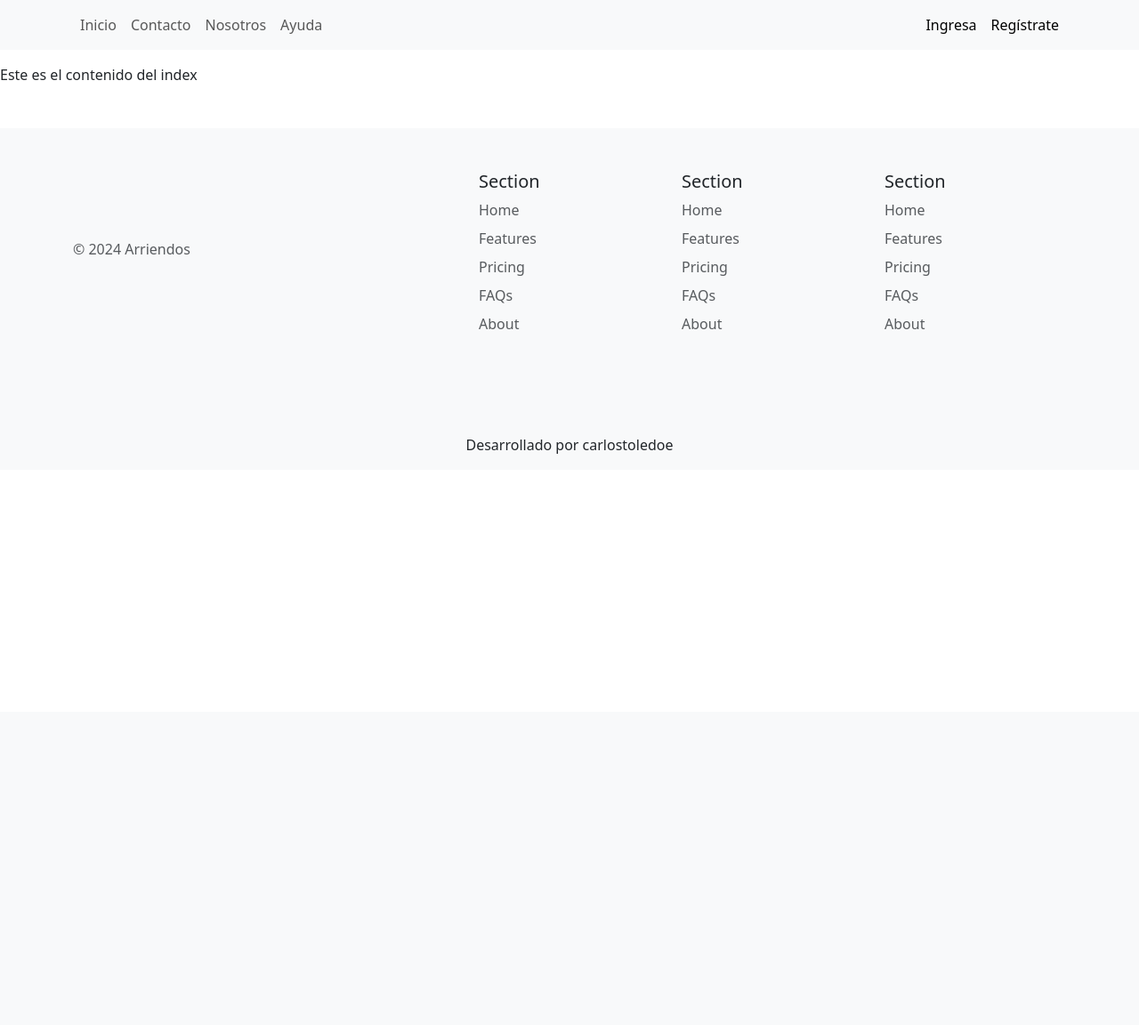
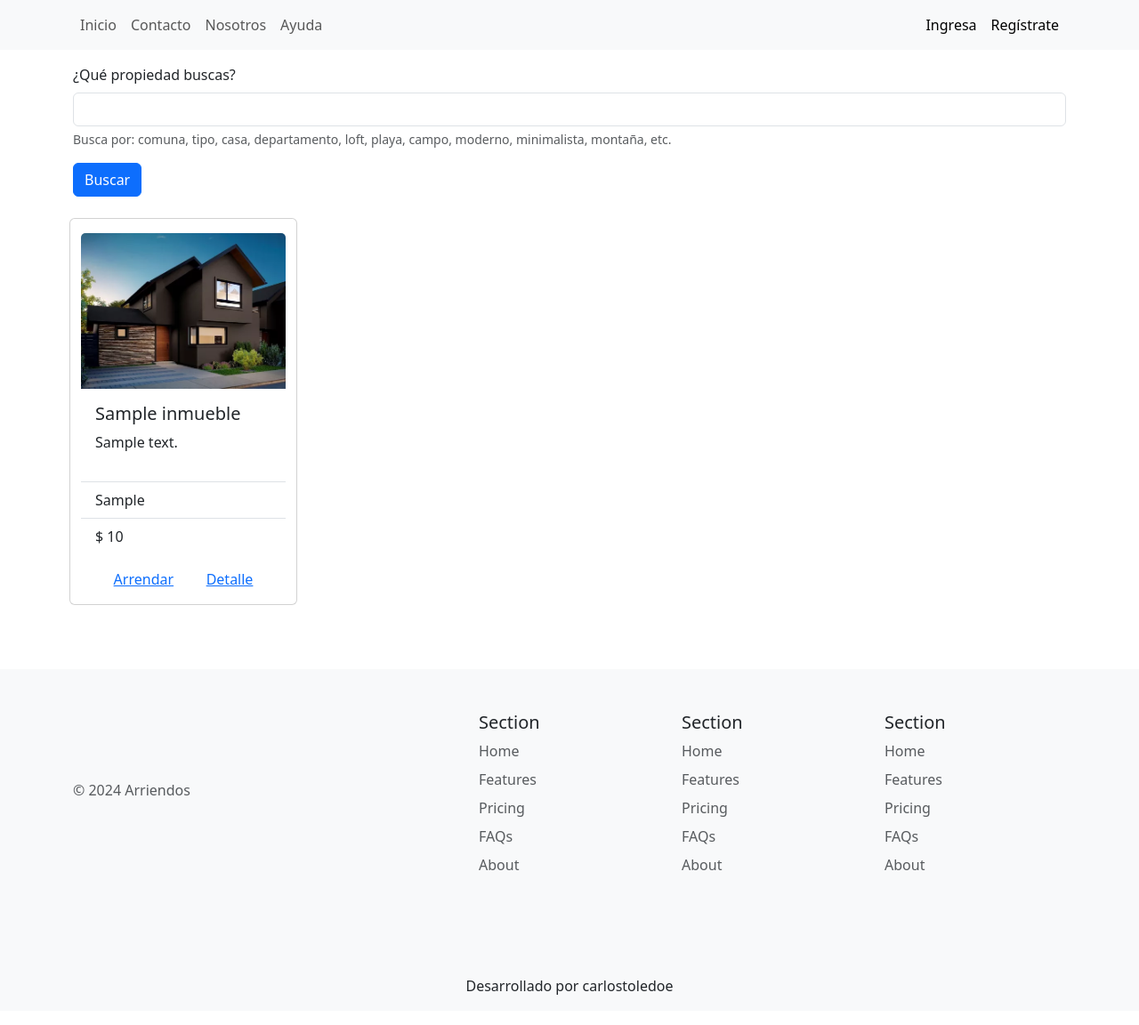
Before and after one commit to gonzaloparod1/arriendos, a Django app: page / in a window 1280 px wide. Shown: the whole page at 89% size. Before the commit the page ends 510 px from the top, so only its background shows below. Run offline with Django 5.2, Linux system fonts and the light colour scheme; tables that the repository leaves empty hold one stand-in row (values such as "Sample post").

Commit message:
[ADD] Added function and form to search by nombre, descripcion, and comuna, and display the results in index.html

```diff
--- /dev/null
+++ b/data/sinonimos.py
@@ -0,0 +1,11 @@
+sinomimos = {
+  'depto': 'departamento',
+  'dpto': 'departamento',
+  'house': 'casa',
+  'piso': 'departamento',
+  'vivienda': 'casa',
+  'etc.': '',
+  'etc': '',
+  'valpo': 'valparaíso',
+  'stgo': 'santiago'
+}
--- a/main/services.py
+++ b/main/services.py
@@ -5,6 +5,7 @@ from django.db import connection
 from django.db.models import Q
 from django.contrib import messages
 from django.core.exceptions import ValidationError
+from data.sinonimos import sinomimos
 
 def crear_inmueble(nombre:str, descripcion:str, m2_construidos:int, m2_totales:int, num_estacionamientos:int, num_habitaciones:int, num_baños:int, direccion:str, precio_mensual_arriendo:int, tipo_de_inmueble:str, comuna_cod:str, rut_propietario:str):
     comuna = Comuna.objects.get(cod=comuna_cod)
@@ -171,3 +172,10 @@ def obtener_propiedades_regiones(filtro=None):
 # for propiedad in propiedades:
 #     print(propiedad.nombre, propiedad.descripcion, propiedad.region_nombre)
 '''
+
+def buscar_propiedad(busqueda):
+    if busqueda in sinomimos:
+        busqueda = sinomimos[busqueda]
+    elif busqueda is None:
+        return Inmueble.objects.all().order_by('comuna')
+    return Inmueble.objects.filter(Q(nombre__icontains=busqueda) | Q(descripcion__icontains=busqueda) | Q(comuna__nombre__icontains=busqueda) ).order_by('comuna')
--- a/main/templates/index.html
+++ b/main/templates/index.html
@@ -1,5 +1,40 @@
 {% extends 'base.html' %}
 
+{% load static %}
 {% block content %}
-    Este es el contenido del index
+<div class="container">
+    <form action="{% url 'search_propiedad' %}" method="post">
+        <label class="form-label">¿Qué propiedad buscas?</label>
+        {% csrf_token %}
+        <div class="mb-3">
+            <input id="" type="text" class="form-control" name="busqueda">
+            <div id="" class="form-text">Busca por: comuna, tipo, casa, departamento, loft, playa, campo, moderno, minimalista, montaña, etc. </div>
+        </div>
+        <button type="submit" class="btn btn-primary">Buscar</button>
+    </form>
+    <div class="row">
+        {% for propiedad in propiedades %}
+        <div class="card mx-2 my-4" style="width: 16rem;">
+            <img src="{% static 'img/casa_ejemplo.webp' %}" class="card-img-top mt-3" alt="...">
+            <div class="card-body">
+                <h5 class="card-title">{{ propiedad.nombre }}</h5>
+                <p class="card-text">{{ propiedad.descripcion }}</p>
+            </div>
+            <div>
+                <ul class="list-group list-group-flush">
+                    <li class="list-group-item fw-medium">{{ propiedad.comuna.nombre }}</li>
+                    <li class="list-group-item">{{ propiedad.direccion}}</li>
+                    <li class="list-group-item">$ {{ propiedad.precio_mensual_arriendo }}</li>
+                </ul>
+                <div class="card-body d-flex justify-content-evenly">
+                    <a href="#" class="card-link">Arrendar</a>
+                    <a href="{% url 'details_propiedad' id=propiedad.id %}" class="card-link">Detalle</a>
+                </div>
+            </div>
+        </div>
+        {% empty %}
+            <p>No hay propiedades</p>
+        {% endfor %}
+    </div>
+</div>
 {% endblock %}
--- a/main/urls.py
+++ b/main/urls.py
@@ -1,5 +1,5 @@
 from django.urls import path
-from main.views import index, profile, change_pass, register, add_propiedad, details_propiedad, edit_propiedad, delete_propiedad
+from main.views import index, profile, change_pass, register, add_propiedad, details_propiedad, edit_propiedad, delete_propiedad, search_propiedad
 
 urlpatterns = [
     path('', index, name='index'),
@@ -10,4 +10,5 @@ urlpatterns = [
     path('propiedad/detalles/<id>', details_propiedad, name='details_propiedad',),
     path('propiedad/edit-propiedad/<id>', edit_propiedad, name='edit_propiedad',),
     path('propiedad/delete-propiedad/<id>', delete_propiedad, name='delete_propiedad',),
+    path('propiedad/search-propiedad/', search_propiedad, name='search_propiedad',),
 ]
--- a/main/views.py
+++ b/main/views.py
@@ -3,14 +3,18 @@ from django.contrib.auth import logout
 from django.contrib.auth.decorators import login_required
 from django.http import HttpResponse
 from django.contrib import messages
-from main.services import editar_user_sin_password, cambio_password, crear_user, crear_inmueble, editar_inmueble, eliminar_inmueble
+from main.services import editar_user_sin_password, cambio_password, crear_user, crear_inmueble, editar_inmueble, eliminar_inmueble, buscar_propiedad
 from django.contrib.auth.decorators import user_passes_test
 from main.models import Inmueble, Region, Comuna
 from main.decorators import solo_propietario_staff, solo_arrendadores, solo_no_autentificado
 
 # Create your views here.
 def index(request):
-    return render(request, 'index.html')
+    propiedades = buscar_propiedad(busqueda=None)
+    context = {
+        'propiedades': propiedades
+    }
+    return render(request, 'index.html', context)
 
 @login_required
 def profile(request):
@@ -171,3 +175,14 @@ def delete_propiedad(request, id):
     else:
         messages.error(request, 'Hubo un problema al eliminar la propiedad, favor revisar')
         return render(request, 'profile.html', context)
+
+def search_propiedad(request):
+    if request.method == 'POST':
+        busqueda = request.POST['busqueda']
+        propiedades = buscar_propiedad(busqueda)
+        context = {
+            'propiedades': propiedades
+        }
+        return render(request, 'index.html', context)
+    else:
+        return redirect('index')
```
